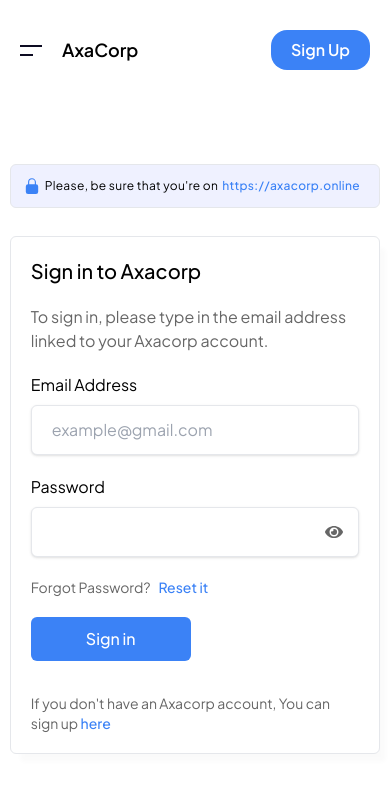
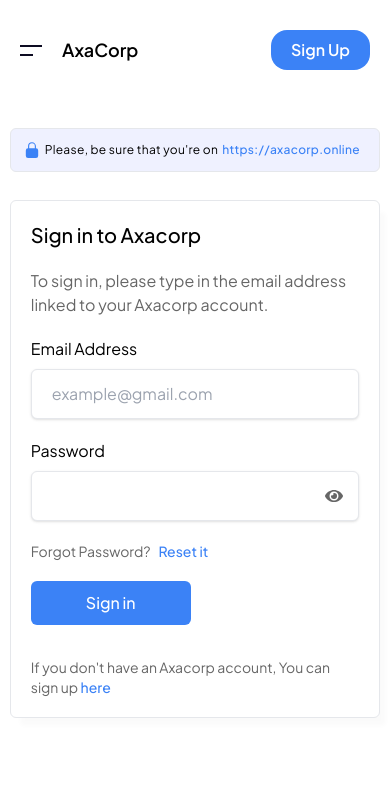
Before and after one commit to gabrieldreamz/axacorp, a Next.js app: page /auth/login in a window 390 px wide. Shown: the top 792 px of the page. Built offline with nearby package versions, Linux system fonts and the light colour scheme.

Commit message:
Implement few adjustment to the auth page

```diff
--- a/components/auth/login/Form.tsx
+++ b/components/auth/login/Form.tsx
@@ -15,7 +15,7 @@
 
   return (
     <>
-      <section className="w-[95%] sm:w-[450px] mx-auto md:mx-0 mt-16 lg:mt-20 pb-10 md:pb-0">
+      <section className="w-[95%] sm:w-[450px] mx-auto md:mx-0 mt-7 lg:mt-20 pb-10 md:pb-0">
         <Warning />
 
         <form
--- a/components/auth/register/Form.tsx
+++ b/components/auth/register/Form.tsx
@@ -13,7 +13,7 @@
 
   return (
     <>
-      <section className="w-[95%] sm:w-[450px] mx-auto md:mx-0 mt-16 lg:mt-20 pb-10 md:pb-0">
+      <section className="w-[95%] sm:w-[450px] mx-auto md:mx-0 mt-7 lg:mt-20 pb-10 md:pb-0">
         <Welcome />
 
         <form className="flex flex-col gap-5 w-full bg-white customShadow border border-gray-200 rounded-md p-5 tracking-normal">
```
